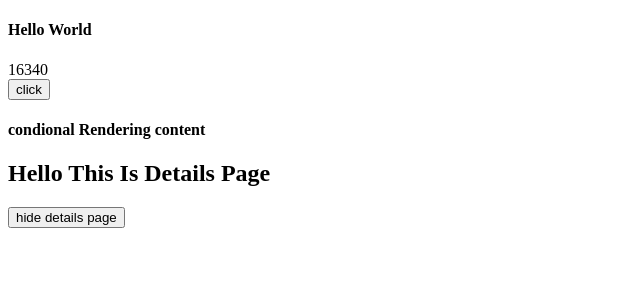
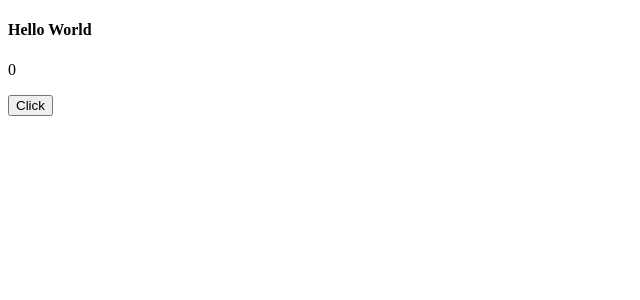
Before and after one commit to MohammadNH1/react-hooks, a React (Vite) app: page / in a window 1280 px wide. Shown: the top 300 px of the page, without its empty margins (0-640 px from the left). Built offline with nearby package versions, Linux system fonts and the light colour scheme.

Commit message:
usecallback hook

```diff
--- a/src/App.tsx
+++ b/src/App.tsx
@@ -1,20 +1,21 @@
-import { useState } from "react"
-import ConditionalRendering from "./components/ConditionalRedering"
-import ExpensiveComponent from "./components/ExpensiveComponents"
-// https://dev.to/kirubelkinfe/mastering-usememo-in-react-with-typescript-4-different-use-cases-for-usememo-5gal
+import ChildComponents from "./components/ChildComponents"
+import { useCallback, useState } from "react"
+// https://dev.to/elhamnajeebullah/react-typescript-usecallback-hook-3bnm
 
 function App(){
-  const [showDetails,setShowDetails] = useState<boolean>(true)
-  const handleToggle = ()=>{
-    setShowDetails(!showDetails)
-  }
+
+const [count,setCount] = useState<number>(0)
+const hanldeClick = useCallback(()=>{
+  setCount(count+1)
+},[count])
+
+
 return(
-  <>
+  <div>
   <h4> Hello World</h4>
-  <ExpensiveComponent data={[10,20,100,200,6000,10,10000]}/>
-  <ConditionalRendering showDetails={showDetails}/>
-  <button onClick={handleToggle}>{showDetails?'hide details page':'show details page'}</button>
-  </>
+  <p>{count}</p>
+  <ChildComponents onClick={hanldeClick}/>
+  </div>
 
 )
 }
--- /dev/null
+++ b/src/components/ChildComponents.tsx
@@ -0,0 +1,12 @@
+
+type propsType ={
+    onClick:()=>void
+}
+const ChildComponents =({onClick}:propsType)=>{
+   return(
+    <>
+     <button onClick={onClick}>Click</button>
+    </>
+   )
+}
+export default ChildComponents
```
